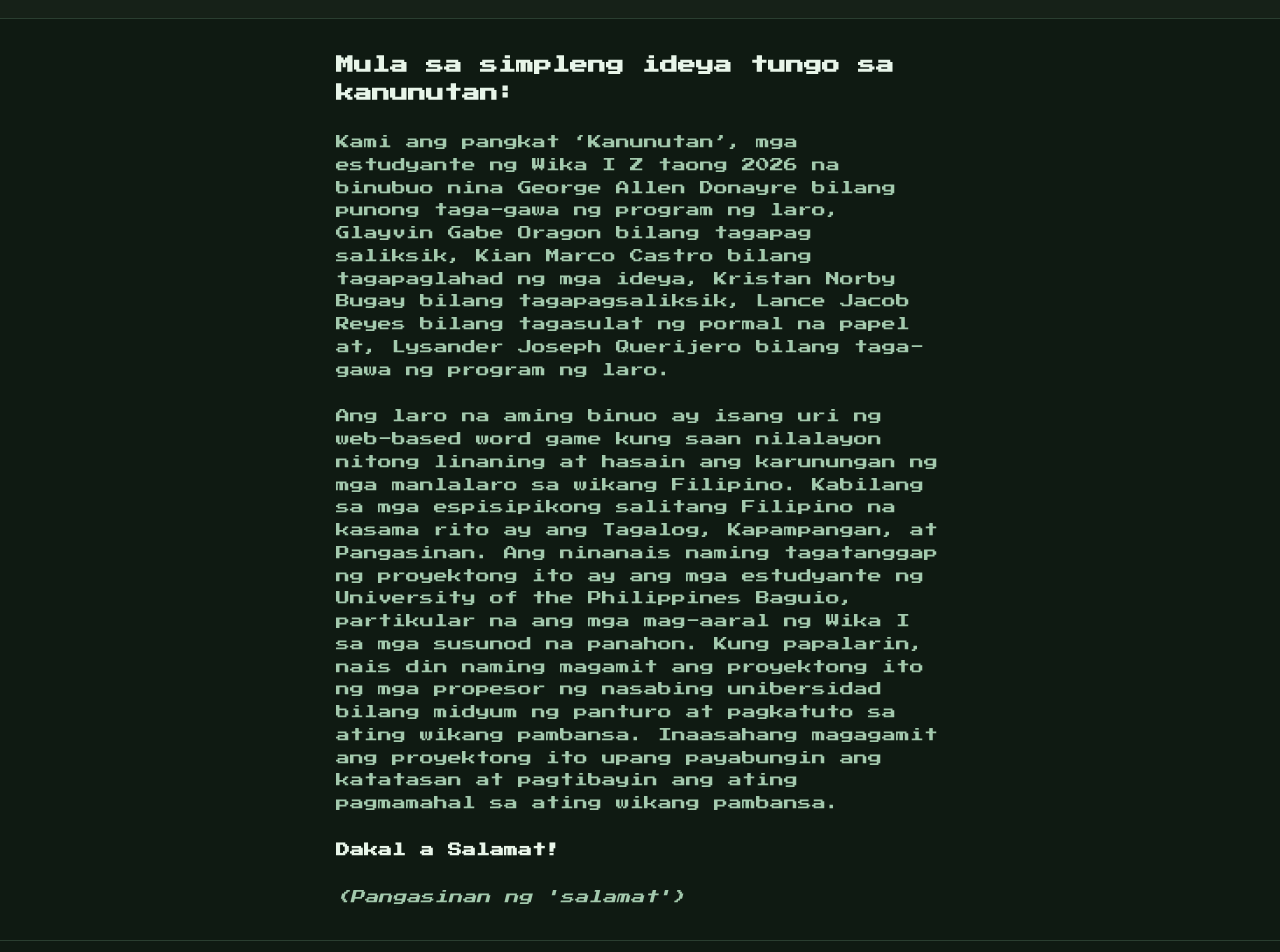
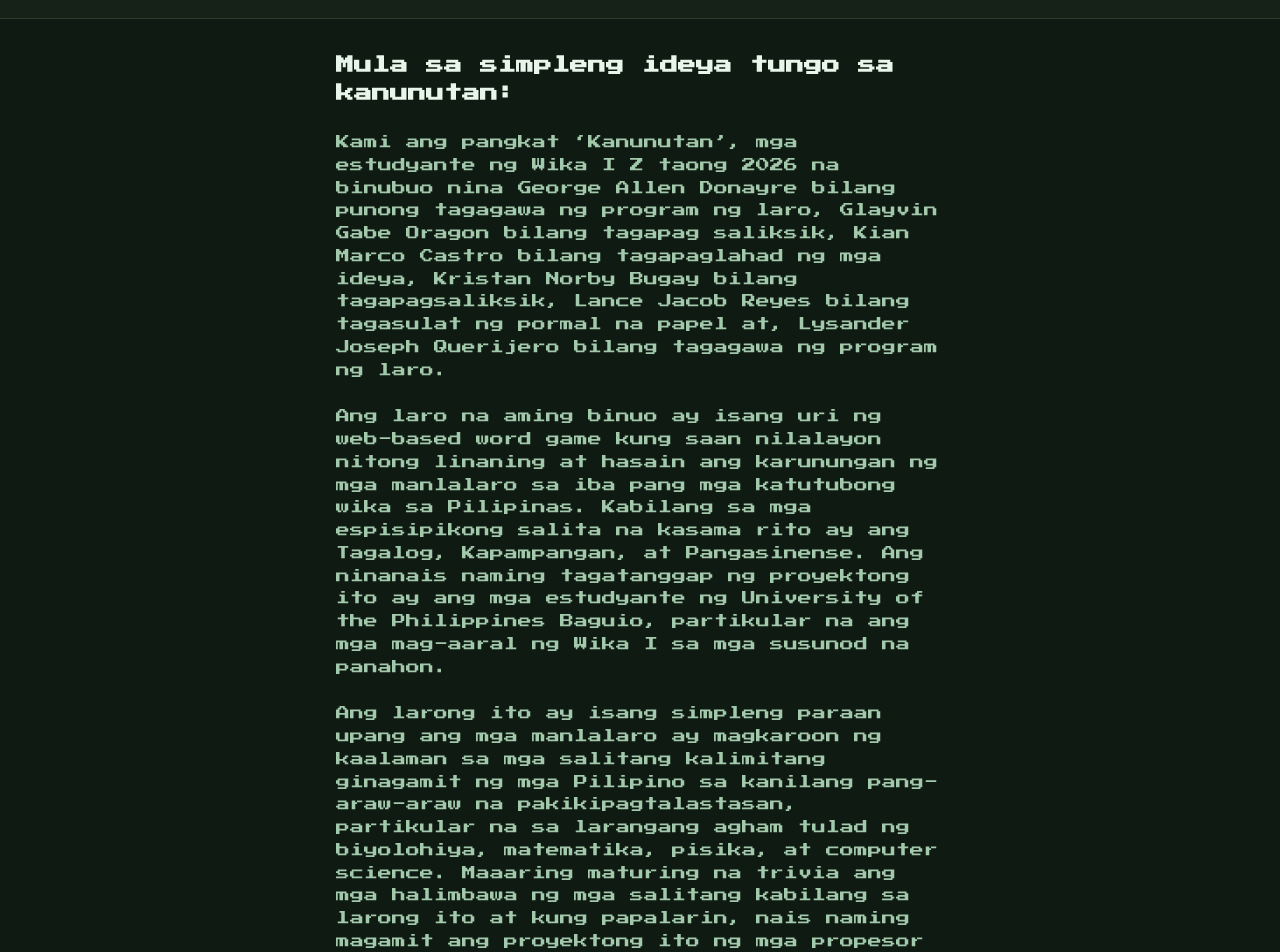
Before and after one commit to Lieralone/practice, a Next.js app: page /about in a window 1280 px wide. Shown: the part 60-1012 px from the top of the page. Built offline with nearby package versions, Linux system fonts and the light colour scheme.

Commit message:
Update page.tsx

```diff
--- a/app/about/page.tsx
+++ b/app/about/page.tsx
@@ -28,32 +28,47 @@ export default function AboutPage() {
           </p>
 
           <p>
-            Kami ang pangkat ‘Kanunutan’, mga estudyante ng Wika I Z taong 2026
-            na binubuo nina George Allen Donayre bilang punong taga-gawa ng program
-            ng laro, Glayvin Gabe Oragon bilang tagapag saliksik, Kian Marco
-            Castro bilang tagapaglahad ng mga ideya, Kristan Norby Bugay bilang
+            Kami ang pangkat ‘Kanunutan’, mga estudyante ng Wika I Z taong 2026 na
+            binubuo nina George Allen Donayre bilang punong tagagawa ng program ng
+            laro, Glayvin Gabe Oragon bilang tagapag saliksik, Kian Marco Castro
+            bilang tagapaglahad ng mga ideya, Kristan Norby Bugay bilang
             tagapagsaliksik, Lance Jacob Reyes bilang tagasulat ng pormal na papel
-            at, Lysander Joseph Querijero bilang taga-gawa ng program ng laro.
+            at, Lysander Joseph Querijero bilang tagagawa ng program ng
+            laro.
           </p>
 
           <p>
             Ang laro na aming binuo ay isang uri ng web-based word game kung saan
-            nilalayon nitong linaning at hasain ang karunungan ng mga manlalaro sa
-            wikang Filipino. Kabilang sa mga espisipikong salitang Filipino na
-            kasama rito ay ang Tagalog, Kapampangan, at Pangasinan. Ang ninanais
-            naming tagatanggap ng proyektong ito ay ang mga estudyante ng
-            University of the Philippines Baguio, partikular na ang mga mag-aaral
-            ng Wika I sa mga susunod na panahon. Kung papalarin, nais din naming
-            magamit ang proyektong ito ng mga propesor ng nasabing unibersidad bilang
-            midyum ng panturo at pagkatuto sa ating wikang pambansa. Inaasahang
-            magagamit ang proyektong ito upang payabungin ang katatasan at pagtibayin
-            ang ating pagmamahal sa ating wikang pambansa.
+            nilalayon nitong linaning at hasain ang karunungan ng mga manlalaro sa iba
+            pang mga katutubong wika sa Pilipinas. Kabilang sa mga espisipikong
+            salita na kasama rito ay ang Tagalog, Kapampangan, at Pangasinense. Ang
+            ninanais naming tagatanggap ng proyektong ito ay ang mga estudyante ng
+            University of the Philippines Baguio, partikular na ang mga mag-aaral ng
+            Wika I sa mga susunod na panahon.
           </p>
 
-          <p className="font-semibold text-[var(--text-primary)]">Dakal a Salamat!</p>
+          <p>
+            Ang larong ito ay isang simpleng paraan upang ang mga manlalaro ay
+            magkaroon ng kaalaman sa mga salitang kalimitang ginagamit ng mga
+            Pilipino sa kanilang pang-araw-araw na pakikipagtalastasan, partikular na
+            sa larangang agham tulad ng biyolohiya, matematika, pisika, at computer
+            science. Maaaring maturing na trivia ang mga halimbawa ng mga salitang
+            kabilang sa larong ito at kung papalarin, nais naming magamit ang
+            proyektong ito ng mga propesor ng nasabing unibersidad bilang midyum ng
+            panturo sa ating mga katutubong wika upang mabigyang pahalaga ang
+            proyektong aming ginawa at dinevelop sa pagkatuto ng mga mag-aaral ng
+            Wika I. Inaasahang magagamit ang proyektong ito upang payabungin ang
+            katatasan at pagtibayin ang ating pagmamahal sa ating wikang pambansa.
+          </p>
 
-          <p className="text-[var(--text-secondary)] italic">
-            (Pangasinan ng 'salamat')
+          <p>
+            Panghuli, bukas ang bawat miyembro ng pangkat Kanunutan sa mga
+            katanungan at dagdag mungkahi upang higit pa naming mapabuti ang nilalaman
+            ng aming proyekto.
+          </p>
+
+          <p className="font-semibold text-[var(--text-primary)]">
+            Salamat! / Dakel ya Salamat!(pangasinan / Dakal a Salamat!(kapampangan)
           </p>
         </section>
       </main>
```
